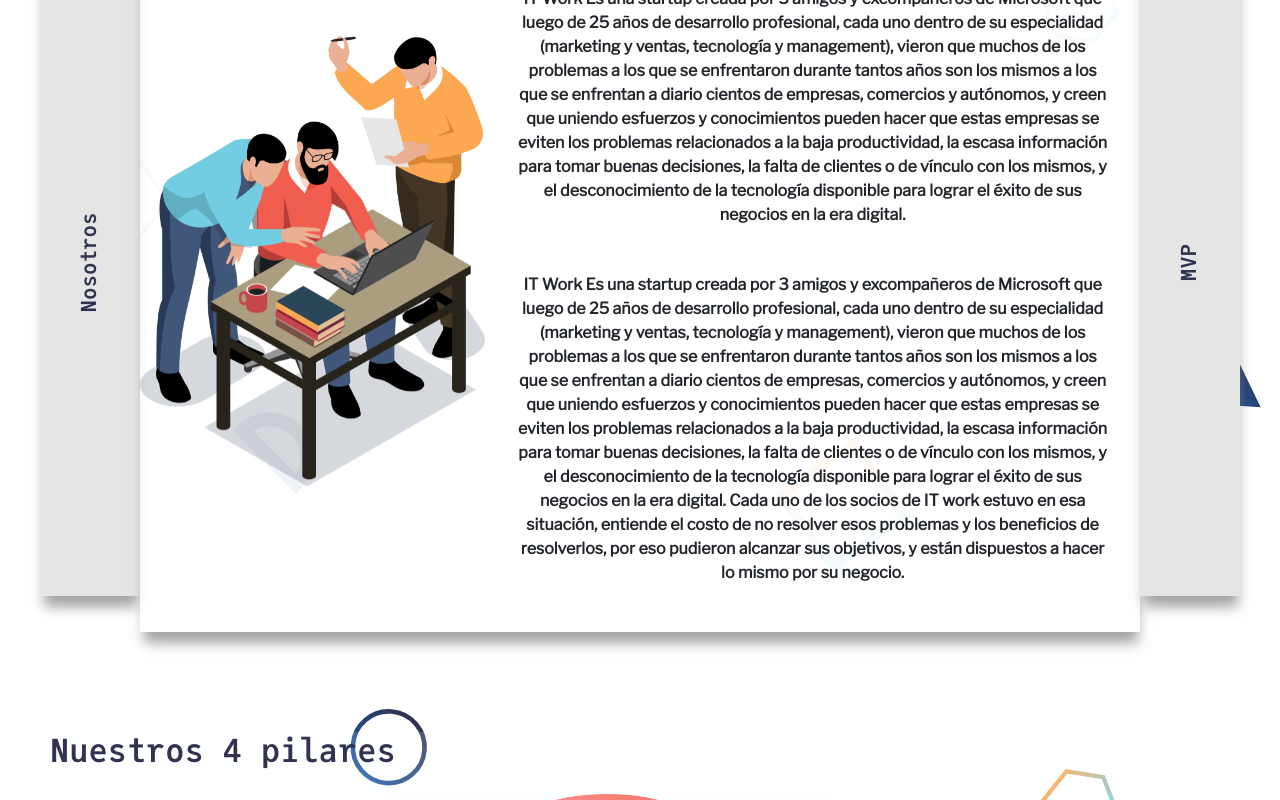
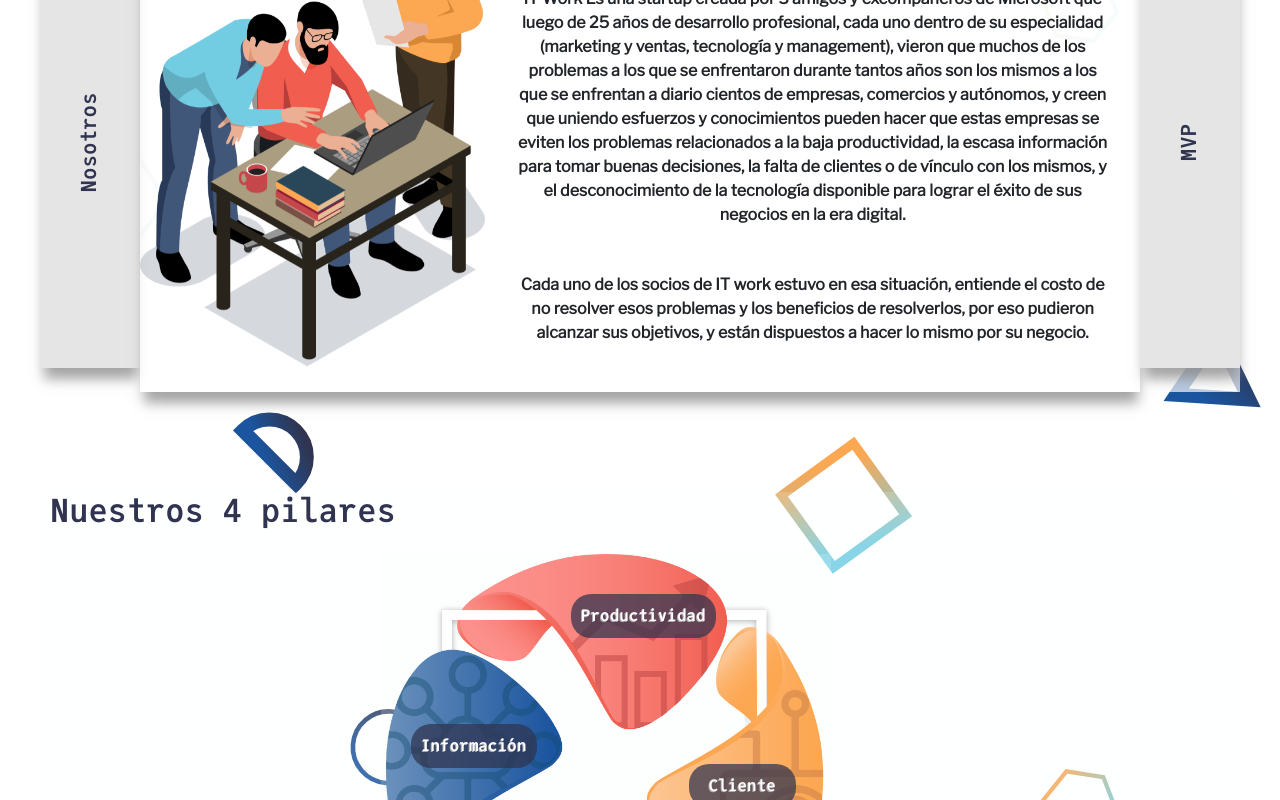
Before and after one commit to PinoTorresLuis/ProyectoCoder_Test, a React (Vite) app: page / in a window 1280 px wide. Shown: the part 936-1736 px from the top of the page. Built offline with nearby package versions, Linux system fonts and the light colour scheme.

Commit message:
se corrigio texto

```diff
--- a/src/Components/Intercambiabilidad/CardSocios.jsx
+++ b/src/Components/Intercambiabilidad/CardSocios.jsx
@@ -36,7 +36,7 @@
         <p>
           <FormattedMessage
           id="app.about_texto2"
-          defaultMessage= "IT Work Es una startup creada por 3 amigos y excompañeros de Microsoft que luego de 25 años de desarrollo profesional, cada uno dentro de su especialidad (marketing y ventas, tecnología y management), vieron que muchos de los problemas a los que se enfrentaron durante tantos años son los mismos a los que se enfrentan a diario cientos de empresas, comercios y autónomos, y creen que uniendo esfuerzos y conocimientos pueden hacer que estas empresas se eviten los problemas relacionados a la baja productividad, la escasa información para tomar buenas decisiones, la falta de clientes o de vínculo con los mismos, y el desconocimiento de la tecnología disponible para lograr el éxito de sus negocios en la era digital. Cada uno de los socios de IT work estuvo en esa situación, entiende el costo de no resolver esos problemas y los beneficios de resolverlos, por eso pudieron alcanzar sus objetivos, y están dispuestos a hacer lo mismo por su negocio."
+          defaultMessage= "Cada uno de los socios de IT work estuvo en esa situación, entiende el costo de no resolver esos problemas y los beneficios de resolverlos, por eso pudieron alcanzar sus objetivos, y están dispuestos a hacer lo mismo por su negocio."
           />
         </p>
         </div>
```
